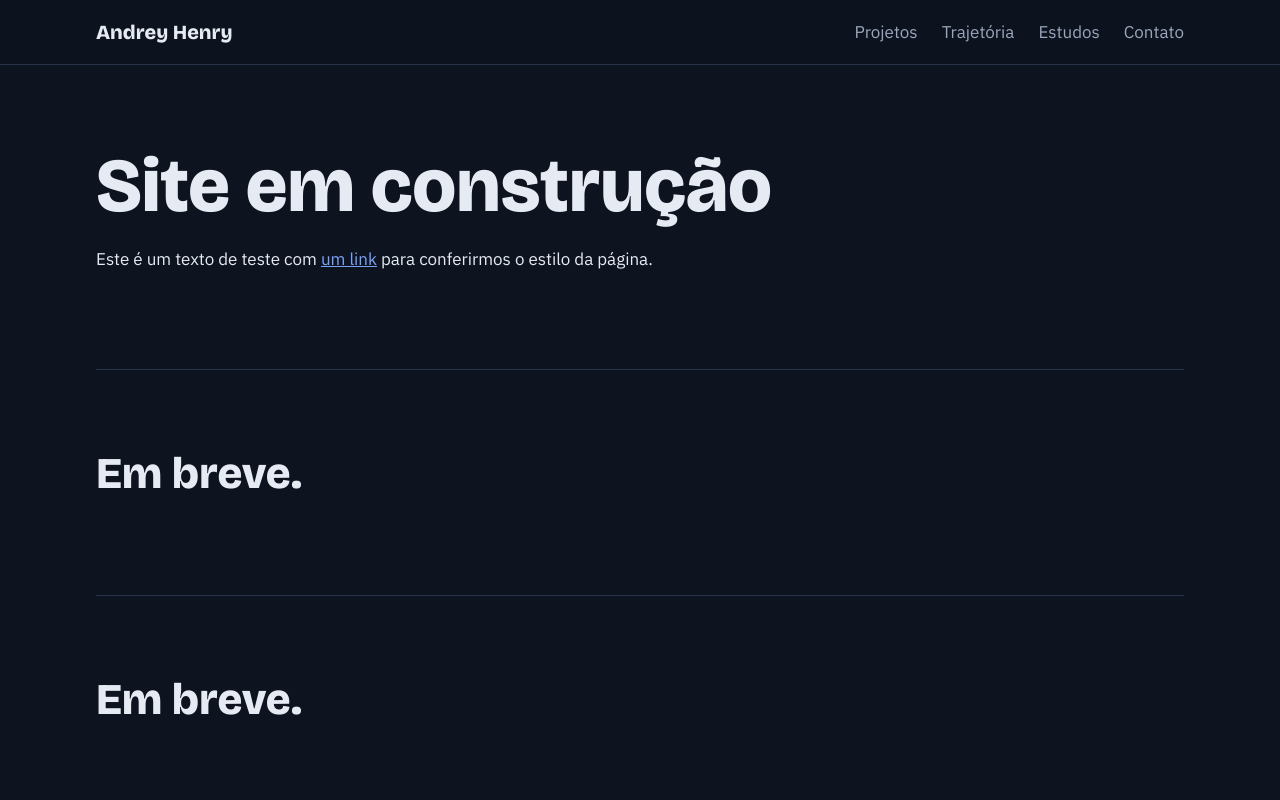
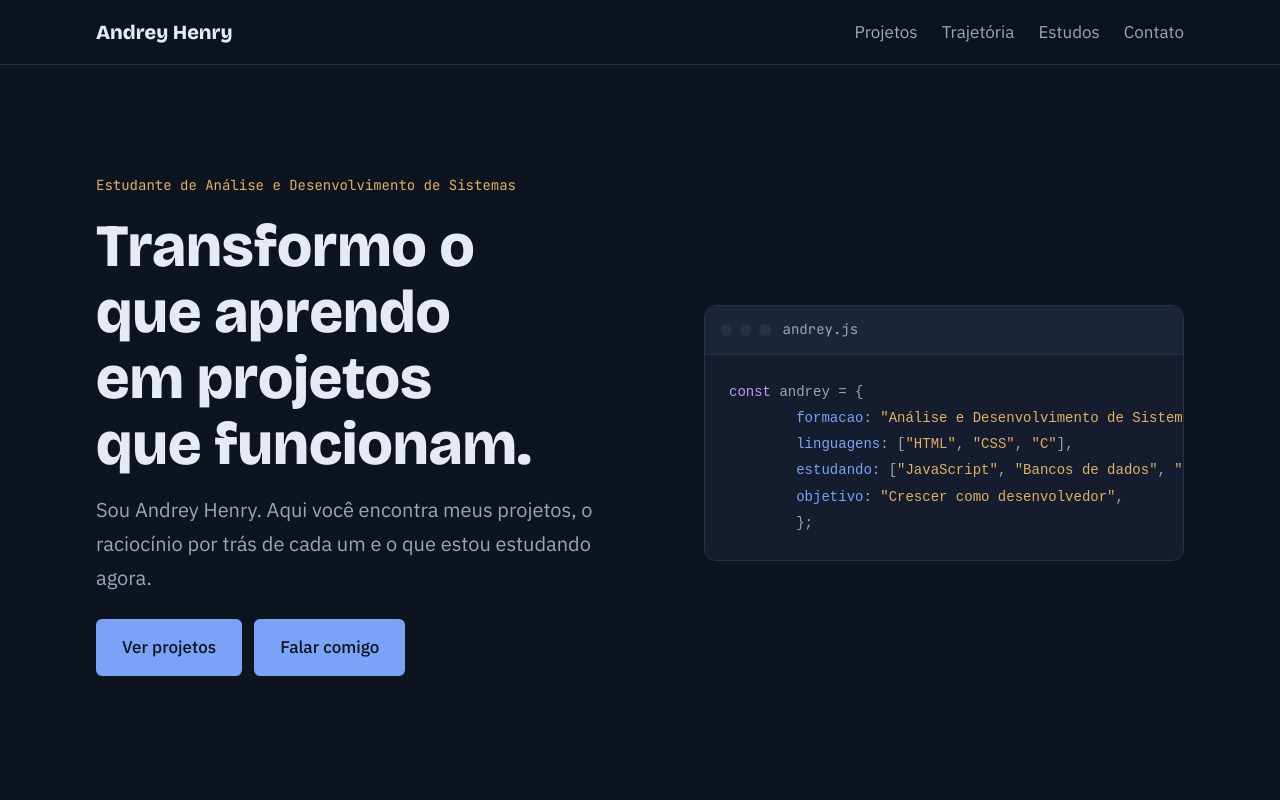
Before and after one commit to andreyhenry1708/site-portforlio, a plain HTML site: page index.html in a window 1280 px wide. Shown: the top 800 px of the page. Drawn offline with nearby package versions, Linux system fonts and the light colour scheme.

Commit message:
Adiciona seção de abertura ao portfólio
Substitui o conteúdo de teste por uma apresentação pessoal com links para projetos e contato, além de uma janela de código estilizada com cores de sintaxe.

```diff
--- a/css/components.css
+++ b/css/components.css
@@ -0,0 +1,75 @@
+/* Componentes reutilizáveis */
+
+.etiqueta {
+    margin-bottom: var(--esp-4);
+    font-family: var(--fonte-codigo);
+    font-size: var(--texto-sm);
+    color: var(--acento);
+}
+
+/* Botões */
+.botao {
+    display: inline-block;
+    padding: var(--esp-3) var(--esp-5);
+    border: 2px solid var(--destaque);
+    border-radius: var(--raio-p);
+    background: var(--destaque);
+    color: var(--bg);
+    font-weight: 500;
+    text-decoration: none;
+    transition: background var(--dur) var(--ease), color var(--dur) var(--ease);
+}
+.bota:hover {
+    background: transparent;
+    color: var(--destaque);
+}
+.botao__secundario {
+    background: transparent;
+    color: var(--destaque);
+}
+
+/* Janela de código */
+.janela {
+    overflow: hidden;
+    background: var(--bg-elevado);
+    border: 1px solid var(--borda);
+    border-radius: var(--raio-m);
+}
+.janela__barra {
+    display: flex;
+    align-items: center;
+    gap: var(--esp-3);
+    padding: var(--esp-3) var(--esp-4);
+    background: var(--bg-sutil);
+    border-bottom: 1px solid var(--borda);
+}
+.janela__pontos {
+    display: flex;
+    gap: var(--esp-2);
+}
+
+.janela__pontos span {
+    width: 0.7rem;
+    height: 0.7rem;
+    border-radius: 50%;
+    background: var(--borda);
+}
+.janela__arquivo {
+    font-family: var(--fonte-codigo);
+    font-size: var(--texto-sm);
+    color: var(--texto-suave);
+}
+.janela__codigo {
+    margin: 0;
+    padding: var(--esp-5);
+    overflow-x: auto;
+    font-family: var(--fonte-codigo);
+    font-size: var(--texto-sm);
+    line-height: 1.8;
+    color: var(--texto-suave);
+}
+
+/* Cores de sintaxe */
+.c-palavra { color: var(--codigo-palavra); }
+.c-chave   { color: var(--destaque); }
+.c-texto   { color: var(--acento); }
--- a/css/layout.css
+++ b/css/layout.css
@@ -95,3 +95,36 @@
     font-size: var(--texto-sm);
 }
 .rodape p { margin: 0; }
+
+/* Abertura */
+.abertura {
+    display: grid;
+    gap: var(--esp-7);
+    align-content: center;
+    min-height: calc(100vh - 4rem);
+    min-height: calc(100svh - 4 rem);
+}
+.abertura > * { min-width: 0; }
+
+.abertura h1 {
+    font-size: clamp(2.25rem, 1.5rem + 3vw, 3.75rem);
+    text-wrap: balance;
+}
+.abertura__descricao {
+    font-size: var(--texto-lg);
+    color: var(--texto-suave);
+}
+.abertura__acoes {
+    display: flex;
+    flex-wrap: wrap;
+    gap: var(--esp-3);
+    margin-top: var(--esp-5);
+}
+
+@media (min-width: 60rem) {
+    .abertura{
+        grid-template-columns: 1.1fr 1fr;
+        align-items: center;
+        gap: var(--esp-8);
+    }
+}
--- a/css/tokens.css
+++ b/css/tokens.css
@@ -9,6 +9,9 @@
   --texto-suave: #9aa6bc;
   --destaque: #7aa2f7;
   --acento: #e0af68;
+
+    /* Cor de sintaxe (janela de código); as outras reaproveitam --destaque e --acento */
+  --codigo-palavra: #bb9af7;
 
   /* Fontes (a segunda e a terceira opção são reservas) */
   --fonte-titulo: "Bricolage Grotesque", system-ui, sans-serif;
--- a/index.html
+++ b/index.html
@@ -39,10 +39,31 @@
     </header>
 
     <main id="conteudo">
-        <section id="inicio" class="container secao">
-            <h1>Site em construção</h1>
-            <p>Este é um texto de teste com <a href="#">um link</a> para conferirmos o estilo da página.</p>
+        <section id="inicio" class="container secao abertura">
+        <div class="abertura__texto">
+            <p class="etiqueta">Estudante de Análise e Desenvolvimento de Sistemas</p>
+            <h1>Transformo o que aprendo em projetos que funcionam.</h1>
+            <p class="abertura__descricao">Sou Andrey Henry. Aqui você encontra meus projetos, o raciocínio por trás de cada um e o que estou estudando agora.</p>
+            <p class="abertura__acoes">
+            <a class="botao" href="#projetos">Ver projetos</a>
+            <a class="botao botao--secundario" href="#contato">Falar comigo</a>
+            </p>
+        </div>
+
+        <div class="janela">
+            <div class="janela__barra">
+            <span class="janela__pontos" aria-hidden="true"><span></span><span></span><span></span></span>
+            <span class="janela__arquivo">andrey.js</span>
+            </div>
+            <pre class="janela__codigo"><code><span class="c-palavra">const</span> andrey = {
+        <span class="c-chave">formacao</span>: <span class="c-texto">"Análise e Desenvolvimento de Sistemas"</span>,
+        <span class="c-chave">linguagens</span>: [<span class="c-texto">"HTML"</span>, <span class="c-texto">"CSS"</span>, <span class="c-texto">"C"</span>],
+        <span class="c-chave">estudando</span>: [<span class="c-texto">"JavaScript"</span>, <span class="c-texto">"Bancos de dados"</span>, <span class="c-texto">"React"</span>],
+        <span class="c-chave">objetivo</span>: <span class="c-texto">"Crescer como desenvolvedor"</span>,
+        };</code></pre>
+        </div>
         </section>
+
         <section id="projetos" class="container secao">
             <h2>Em breve.</h2>
         </section>
```
